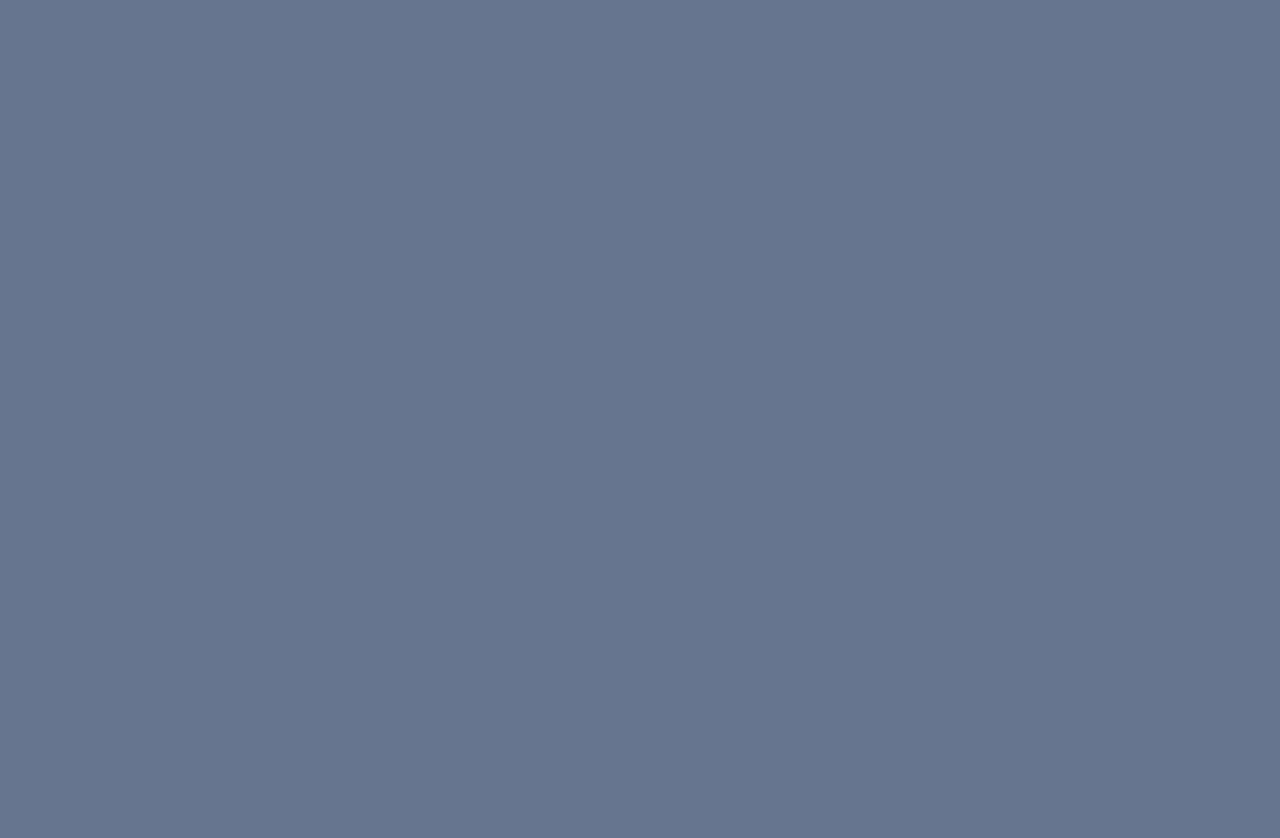
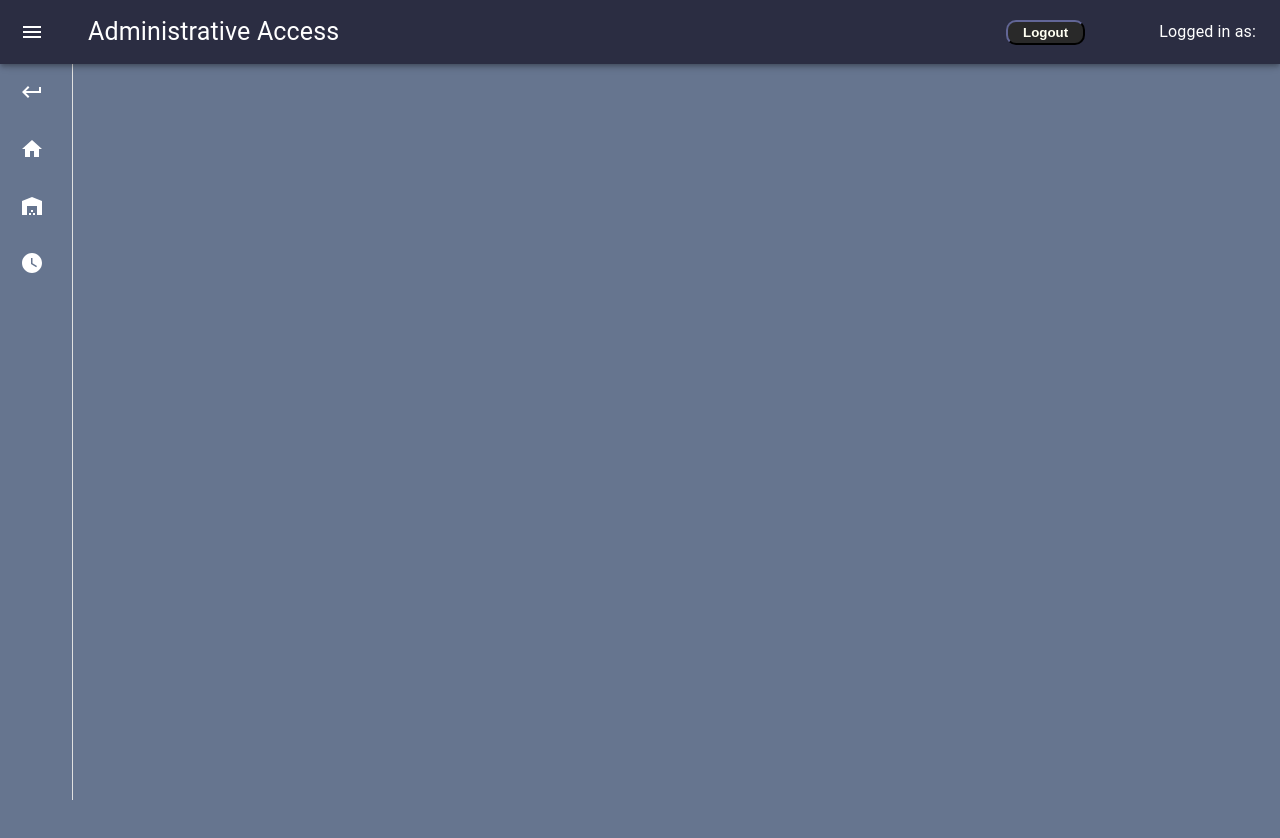
Before and after one commit to Freem11/PMSys, a React (Create React App) app in the folder pmtool/: page /admin in a window 1280 px wide. Before the commit this address had no page. Shown: the top 838 px of the page. Before the commit the page ends 800 px from the top, so only its background shows below. Built offline with nearby package versions, Linux system fonts and the light colour scheme.

Commit message:
admin login working, admin landing page created

```diff
--- a/pmtool/src/App.js
+++ b/pmtool/src/App.js
@@ -2,6 +2,7 @@ import { React, useState} from 'react';
 import LoginPage from './components/loginPage';
 import ProjectsPage from './components/projectsPage';
 import Drawer from './components/drawer'
+import AdminDrawer from './components/adminComponents/adminDrawer'
 import { Routes, Route } from 'react-router-dom';
 import { UserContext } from './components/userContext';
 import { ProjectContext } from './components/projectContext'
@@ -31,6 +32,10 @@ function App() {
           path ="/project"
           element={<Drawer/>}
           />
+        <Route
+          path ="/admin"
+          element={<AdminDrawer/>}
+          />
       </Routes>
       </ProjectsContext.Provider>
       </ProjectContext.Provider>
--- /dev/null
+++ b/pmtool/src/components/adminComponents/adminDrawer.jsx
@@ -0,0 +1,279 @@
+import { useState, useContext } from "react";
+import { UserContext } from "../userContext";
+import { useNavigate, Link } from "react-router-dom";
+import { styled, useTheme } from "@mui/material/styles";
+import Box from "@mui/material/Box";
+import MuiDrawer from "@mui/material/Drawer";
+import MuiAppBar from "@mui/material/AppBar";
+import Toolbar from "@mui/material/Toolbar";
+import List from "@mui/material/List";
+import CssBaseline from "@mui/material/CssBaseline";
+import Typography from "@mui/material/Typography";
+import IconButton from "@mui/material/IconButton";
+import MenuIcon from "@mui/icons-material/Menu";
+import KeyboardReturnIcon from '@mui/icons-material/KeyboardReturn';
+import HomeIcon from '@mui/icons-material/Home';
+import WarehouseIcon from '@mui/icons-material/Warehouse';
+import WatchLaterIcon from '@mui/icons-material/WatchLater';
+import ListItem from "@mui/material/ListItem";
+// import QuotesPage from "./quotesPage";
+// import DetailsPage from "./detailsPage";
+// import SchedulePage from './schedulePage';
+import { Button } from "reactstrap";
+import "../projectsPage.scss";
+
+let Nav = 0;
+
+const drawerWidth = 170;
+
+const openedMixin = (theme) => ({
+  width: drawerWidth,
+  transition: theme.transitions.create("width", {
+    easing: theme.transitions.easing.sharp,
+    duration: theme.transitions.duration.enteringScreen,
+  }),
+  overflowX: "hidden",
+});
+
+const closedMixin = (theme) => ({
+  transition: theme.transitions.create("width", {
+    easing: theme.transitions.easing.sharp,
+    duration: theme.transitions.duration.leavingScreen,
+  }),
+  overflowX: "hidden",
+  width: `calc(${theme.spacing(7)} + 1px)`,
+  [theme.breakpoints.up("sm")]: {
+    width: `calc(${theme.spacing(9)} + 1px)`,
+  },
+});
+
+const DrawerHeader = styled("div")(({ theme }) => ({
+  display: "flex",
+  alignItems: "center",
+  justifyContent: "flex-end",
+  padding: theme.spacing(0, 1),
+  // necessary for content to be below app bar
+  ...theme.mixins.toolbar,
+}));
+
+const AppBar = styled(MuiAppBar, {
+  shouldForwardProp: (prop) => prop !== "open",
+})(({ theme, open }) => ({
+  zIndex: theme.zIndex.drawer + 1,
+  transition: theme.transitions.create(["width", "margin"], {
+    easing: theme.transitions.easing.sharp,
+    duration: theme.transitions.duration.leavingScreen,
+  }),
+  ...(open && {
+    marginLeft: drawerWidth,
+    width: `calc(100% - ${drawerWidth}px)`,
+    transition: theme.transitions.create(["width", "margin"], {
+      easing: theme.transitions.easing.sharp,
+      duration: theme.transitions.duration.enteringScreen,
+    }),
+  }),
+}));
+
+const Drawer = styled(MuiDrawer, {
+  shouldForwardProp: (prop) => prop !== "open",
+})(({ theme, open }) => ({
+  width: drawerWidth,
+  flexShrink: 0,
+  whiteSpace: "nowrap",
+  boxSizing: "border-box",
+  ...(open && {
+    ...openedMixin(theme),
+    "& .MuiDrawer-paper": openedMixin(theme),
+  }),
+  ...(!open && {
+    ...closedMixin(theme),
+    "& .MuiDrawer-paper": closedMixin(theme),
+  }),
+}));
+
+export default function MiniDrawer() {
+  const theme = useTheme();
+  const [open, setOpen] = useState(false);
+
+  const handleDrawerOpen = () => {
+    setOpen(true);
+  };
+
+  const handleDrawerClose = () => {
+    setOpen(false);
+  };
+
+  let navigate = useNavigate();
+  const { user, setUser } = useContext(UserContext);
+  const userFromSession = window.sessionStorage.getItem("user");
+
+  let jUser;
+  if (user[0]) {
+    jUser = JSON.parse(user);
+  } else if (userFromSession) {
+    jUser = JSON.parse(userFromSession);
+  } else {
+    jUser = {
+      id: 0,
+      name: "",
+    };
+  }
+
+  function logoutFunc() {
+    setUser("");
+    navigate("/");
+    sessionStorage.clear();
+  }
+
+  const handleClicks = (text) => {
+    Nav = text;
+    return Nav;
+  };
+
+  return (
+    <Box sx={{ display: "flex", backgroundColor: "#66758F" }}>
+      <CssBaseline />
+      <AppBar position="fixed" open={open}>
+        <Toolbar sx={{ display: "flex", backgroundColor: "#2B2D42" }}>
+          <IconButton
+            color="inherit"
+            aria-label="open drawer"
+            onClick={handleDrawerOpen}
+            edge="start"
+            sx={{
+              marginRight: "36px",
+              ...(open && { display: "none" }),
+            }}
+          >
+            <MenuIcon />
+
+          </IconButton>
+          <Typography variant="h6" noWrap component="div"></Typography>
+          <div className="projectDiv">Administrative Access</div>
+          <div className="topdiv">
+            <div className="secdiv">
+              <Button onClick={logoutFunc}>Logout</Button>
+              <div>Logged in as: {jUser.name}</div>
+            </div>
+          </div>
+        </Toolbar>
+      </AppBar>
+      <Drawer
+        variant="permanent"
+        open={open}
+        sx={{ backgrounColor: "lightgrey" }}
+      >
+        <DrawerHeader sx={{ backgroundColor: "#2B2D42", color: "white" }}>
+          <IconButton onClick={handleDrawerClose} sx={{ color: "white" }}>
+            {theme.direction === "rtl" ? "" : <MenuIcon />}
+          </IconButton>
+        </DrawerHeader>
+
+        <List sx={{ backgroundColor: "#66758F", height: 10000 }}>
+          {["Projects", "Details", "Quotes", "Schedules", "Drafts"].map((text, index) => (
+            <ListItem button key={text} onClick={() => handleClicks(index)}>
+              {index === 0 ? (
+                <>
+                  <Link
+                    to="/admin"
+                    style={{
+                      color: "lightgrey",
+                      textDecoration: "none",
+                      display: "flex",
+                      flexDirection: "row",
+                    }}
+                  >
+                    <KeyboardReturnIcon
+                      sx={{ color: "white", marginRight: 3.5, marginLeft: 0.5 }}
+                    />
+                    <p style={{ color: "lightgrey", textDecoration: "none", marginTop: 1 }}>
+                      <strong>{text}</strong>
+                    </p>
+                  </Link>
+                </>
+              ) : (
+                ""
+              )}
+              {index === 1 ? (
+               <>
+               <Link
+                 to="/admin"
+                 style={{
+                   color: "lightgrey",
+                   textDecoration: "none",
+                   display: "flex",
+                   flexDirection: "row",
+                 }}
+               >
+                 <HomeIcon
+                   sx={{ color: "white", marginRight: 3.5, marginLeft: 0.5 }}
+                 />
+                 <p style={{ color: "lightgrey", textDecoration: "none", marginTop: 1 }}>
+                   <strong>{text}</strong>
+                 </p>
+               </Link>
+             </>
+           ) : (
+             ""
+           )}
+              {index === 2 ? (
+                <>
+                <Link
+                  to="/admin"
+                  style={{
+                    color: "lightgrey",
+                    textDecoration: "none",
+                    display: "flex",
+                    flexDirection: "row",
+                  }}
+                >
+                  <WarehouseIcon
+                    sx={{ color: "white", marginRight: 3.5, marginLeft: 0.5 }}
+                  />
+                  <p style={{ color: "lightgrey", textDecoration: "none", marginTop: 1 }}>
+                    <strong>{text}</strong>
+                  </p>
+                </Link>
+              </>
+            ) : (
+              ""
+            )}
+              {index === 3 ? (
+                <>
+                <Link
+                  to="/admin"
+                  style={{
+                    color: "lightgrey",
+                    textDecoration: "none",
+                    display: "flex",
+                    flexDirection: "row",
+                  }}
+                >
+                  <WatchLaterIcon
+                    sx={{ color: "white", marginRight: 3.5, marginLeft: 0.5 }}
+                  />
+                  <p style={{ color: "lightgrey", textDecoration: "none", marginTop: 1 }}>
+                    <strong>{text}</strong>
+                  </p>
+                </Link>
+              </>
+            ) : (
+              ""
+            )}
+            </ListItem>
+          ))}
+        </List>
+      </Drawer>
+      <Box
+        component="main"
+        sx={{ flexGrow: 1, p: 3, height: 10000, width: 20000 }}
+      >
+        <DrawerHeader />
+        {/* {Nav === 0 ? <DetailsPage /> : ""}
+        {Nav === 1 ? <DetailsPage /> : ""}
+        {Nav === 2 ? <QuotesPage /> : ""}
+        {Nav === 3 ? <SchedulePage /> : ""} */}
+      </Box>
+    </Box>
+  );
+}
--- a/pmtool/src/components/loginPage.jsx
+++ b/pmtool/src/components/loginPage.jsx
@@ -120,7 +120,6 @@ const LoginPage = () => {
       setDispRegister(false);
       setDispLogin(false);
     }
-
   };
 
   const handleRegisterDisp = () => {
@@ -138,6 +137,8 @@ const LoginPage = () => {
   const onSubmitLogin = async (e) => {
     e.preventDefault();
 
+    console.log("value is", dispAdmins);
+
     dispatch({ type: "login" });
 
     if (!email || !password) {
@@ -152,7 +153,12 @@ const LoginPage = () => {
           dispatch({ Type: "success" });
           setUser(JSON.stringify(log));
           window.sessionStorage.setItem("user", JSON.stringify(log));
-          navigate("/projects");
+
+          if (dispAdmins === true && log.admin === true) {
+            navigate("/admin");
+          } else {
+            navigate("/projects");
+          }
         }
       } catch (error) {
         dispatch({ Type: "error" });
@@ -162,6 +168,8 @@ const LoginPage = () => {
 
   const onSubmitRegister = async (e) => {
     e.preventDefault();
+    console.log("value is", adminVal);
+    let adminVal = false;
 
     dispatch({ type: "login" });
 
@@ -175,7 +183,26 @@ const LoginPage = () => {
           dispatch({ type: "error2" });
         } else {
           dispatch({ Type: "success" });
-          let logoo = await register({ regName, regEmail, regPassword });
+
+          if (dispAdmins === true) {
+            adminVal = true;
+            let logoo = await register({
+              regName,
+              regEmail,
+              regPassword,
+              admin: adminVal,
+            });
+            setUser(JSON.stringify(logoo));
+            window.sessionStorage.setItem("user", JSON.stringify(logoo));
+            navigate("/admin");
+          }
+
+          let logoo = await register({
+            regName,
+            regEmail,
+            regPassword,
+            admin: adminVal,
+          });
           setUser(JSON.stringify(logoo));
           window.sessionStorage.setItem("user", JSON.stringify(logoo));
           navigate("/projects");
@@ -309,7 +336,6 @@ const LoginPage = () => {
       </button>
       <h1 className="head">Welcome To PMSys!</h1>
       <div className="bottom-box">
-
         <div className="boxA">
           <Collapse in={dispAdmins}>{adminLoginButtons}</Collapse>
         </div>
@@ -317,7 +343,6 @@ const LoginPage = () => {
         <div className="boxB">
           <Collapse in={dispRegular}>{userLoginButtons}</Collapse>
         </div>
-
       </div>
 
       <div className="box1">
```
Also changed, not shown: 1 other file (tests, documents, lock files or other folders).
